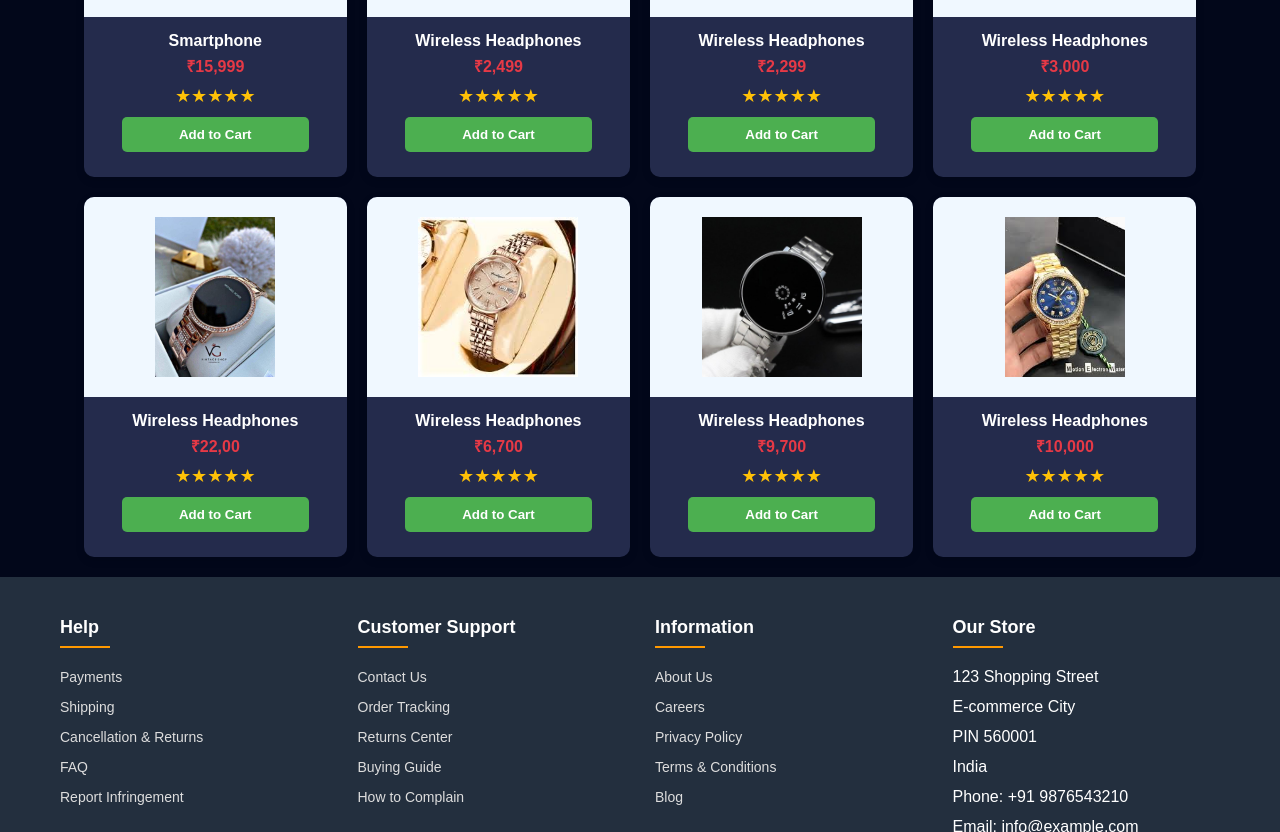
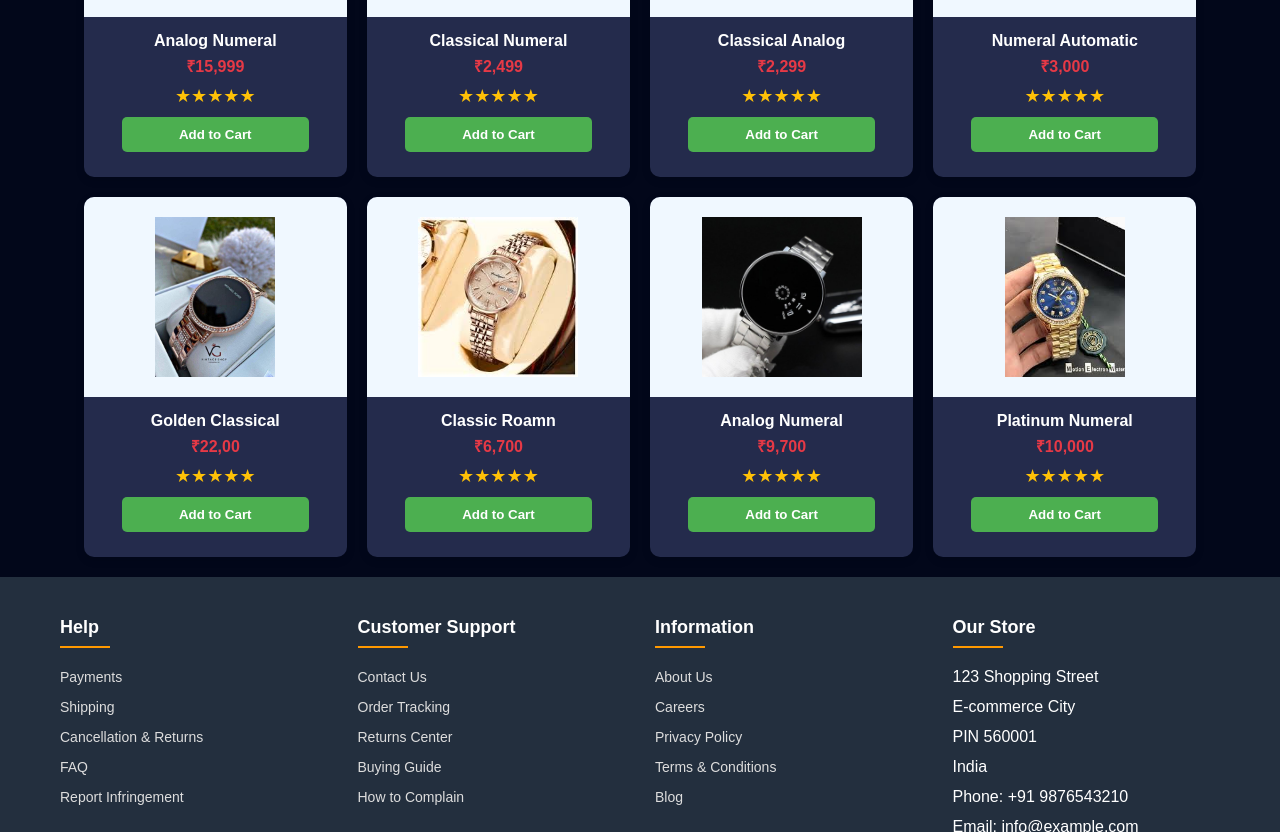
Before and after one commit to DuaFatima26/E-commerce-project, a plain HTML site: page html/shop.html in a window 1280 px wide. Shown: the part 1560-2392 px from the top of the page. Drawn offline with nearby package versions, Linux system fonts and the light colour scheme; a web font is replaced by a local one.

Commit message:
Ecommerce Platform

```diff
--- a/html/shop.html
+++ b/html/shop.html
@@ -255,12 +255,12 @@
         <img src="../assets/shopassests/product-1.jpg" alt="Smartphone">
       </div>
       <div class="product-details">
-        <div class="product-name">Smartphone</div>
+        <div class="product-name">Analog Numeral</div>
         <div class="product-price">₹15,999</div>
         <div class="stars">★★★★★</div>
         <button class="add-to-cart"
                 data-id="9"
-                data-name="Smartphone"
+                data-name="Analog Numeral"
                 data-price="15999"
                 data-image="../assets/shopassests/product-1.jpg">
           Add to Cart
@@ -274,12 +274,12 @@
         <img src="../assets/shopassests/product-2.jpg" alt="Headphones">
       </div>
       <div class="product-details">
-        <div class="product-name">Wireless Headphones</div>
+        <div class="product-name">Classical Numeral</div>
         <div class="product-price">₹2,499</div>
         <div class="stars">★★★★★</div>
         <button class="add-to-cart"
                 data-id="10"
-                data-name="Wireless Headphones"
+                data-name="Classical Numeral"
                 data-price="2499"
                 data-image="../assets/shopassests/product-2.jpg">
           Add to Cart
@@ -293,12 +293,12 @@
           <img src="../assets/shopassests/product-3 jpg" alt="Headphones">
         </div>
         <div class="product-details">
-          <div class="product-name">Wireless Headphones</div>
+          <div class="product-name">Classical Analog</div>
           <div class="product-price">₹2,299</div>
           <div class="stars">★★★★★</div>
           <button class="add-to-cart"
                   data-id="11"
-                  data-name="Wireless Headphones"
+                  data-name="Classical Analog"
                   data-price="2299"
                   data-image="../assets/shopassests/product-3 jpg">
             Add to Cart
@@ -313,12 +313,12 @@
           <img src="../assets/shopassests/product 4.jpg" alt="Headphones">
         </div>
         <div class="product-details">
-          <div class="product-name">Wireless Headphones</div>
+          <div class="product-name">Numeral Automatic</div>
           <div class="product-price">₹3,000</div>
           <div class="stars">★★★★★</div>
           <button class="add-to-cart"
                   data-id="12"
-                  data-name="Wireless Headphones"
+                  data-name="Numeral Automatic"
                   data-price="3000"
                   data-image="../assets/shopassests/product 4.jpg">
             Add to Cart
@@ -333,12 +333,12 @@
           <img src="../assets/shopassests/product-5.jpg" alt="Headphones">
         </div>
         <div class="product-details">
-          <div class="product-name">Wireless Headphones</div>
+          <div class="product-name">Golden Classical</div>
           <div class="product-price">₹22,00</div>
           <div class="stars">★★★★★</div>
           <button class="add-to-cart"
                   data-id="13"
-                  data-name="Wireless Headphones"
+                  data-name="Golden Classical"
                   data-price="2200"
                   data-image="../assets/shopassests/product-5.jpg">
             Add to Cart
@@ -353,12 +353,12 @@
           <img src="../assets/shopassests/product-6.jpg" alt="Headphones">
         </div>
         <div class="product-details">
-          <div class="product-name">Wireless Headphones</div>
+          <div class="product-name">Classic Roamn</div>
           <div class="product-price">₹6,700</div>
           <div class="stars">★★★★★</div>
           <button class="add-to-cart"
                   data-id="14"
-                  data-name="Wireless Headphones"
+                  data-name="Classic Roamn"
                   data-price="6700"
                   data-image="../assets/shopassests/product-6.jpg">
             Add to Cart
@@ -373,12 +373,12 @@
           <img src="../assets/shopassests/product-7.jpg" alt="Headphones">
         </div>
         <div class="product-details">
-          <div class="product-name">Wireless Headphones</div>
+          <div class="product-name">Analog Numeral</div>
           <div class="product-price">₹9,700</div>
           <div class="stars">★★★★★</div>
           <button class="add-to-cart"
                   data-id="15"
-                  data-name="Wireless Headphones"
+                  data-name="Analog Numeral"
                   data-price="9700"
                   data-image="../assets/shopassests/product-7.jpg">
             Add to Cart
@@ -392,12 +392,12 @@
               <img src="../assets/shopassests/product-8.jpg" alt="Headphones">
             </div>
             <div class="product-details">
-              <div class="product-name">Wireless Headphones</div>
+              <div class="product-name">Platinum Numeral</div>
               <div class="product-price">₹10,000</div>
               <div class="stars">★★★★★</div>
               <button class="add-to-cart"
                       data-id="16"
-                      data-name="Wireless Headphones"
+                      data-name="Platinum Numeral"
                       data-price="10000"
                       data-image="../assets/shopassests/product-7.jpg">
                 Add to Cart
```
